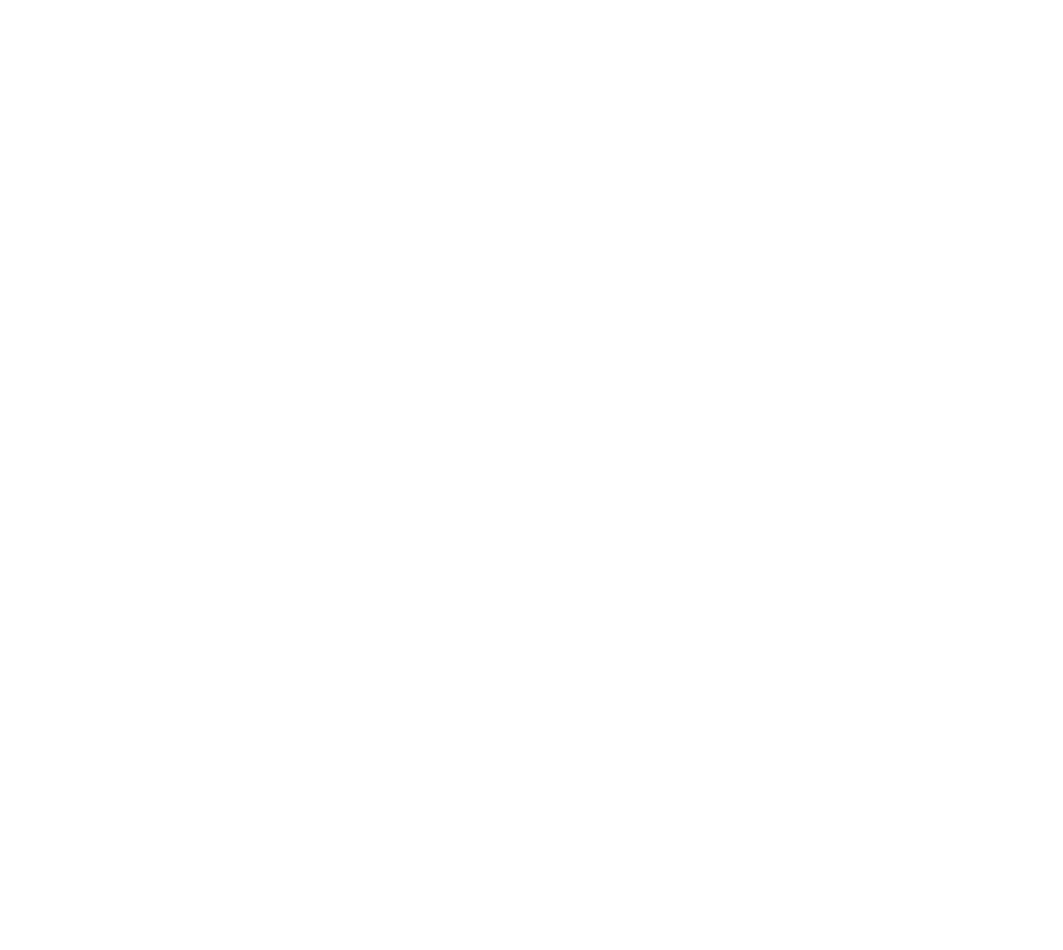
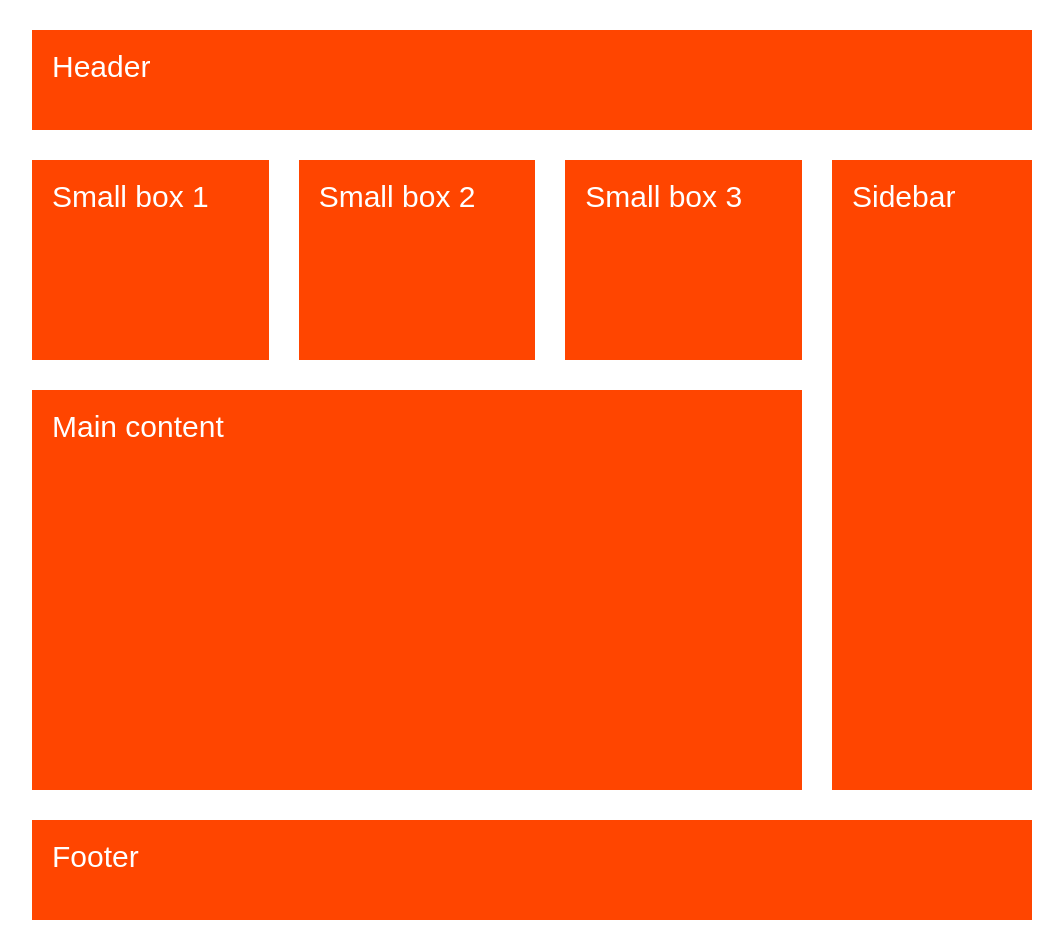
Before and after one commit to MateenCode/css-grid, a website: page index.html in a window 1280 px wide. Shown: the whole page, without its empty margins (108-1171 px from the left). Before the commit the page ends 800 px from the top, so only its background shows below. Drawn offline with nearby package versions, Linux system fonts and the light colour scheme; files that its build step writes are made by us from their sources.

Commit message:
minor changes

```diff
--- a/index.html
+++ b/index.html
@@ -22,10 +22,18 @@
       <div class="item item--6">6: Brown</div>
     </div> -->
 
+    <div class="container">
+      <div class="header">Header</div>
 
+      <div class="small-box-1">Small box 1</div>
+      <div class="small-box-2">Small box 2</div>
+      <div class="small-box-3">Small box 3</div>
 
+      <div class="main-content">Main content</div>
 
+      <div class="sidebar">Sidebar</div>
 
-
+      <div class="footer">Footer</div>
+    </div>
   </body>
 </html>
--- a/sass/main.scss
+++ b/sass/main.scss
@@ -1,7 +1,6 @@
 // .container {
 //   background-color: #eee;
 //   width: 1000px;
-
 //   margin: 30px auto;
 
 //   display: grid;
@@ -62,3 +61,38 @@
 //     grid-column: 2 / 3;
 //   }
 // }
+
+.container {
+  width: 1000px;
+  margin: 30px auto;
+
+  // CSS GRID
+  display: grid;
+  grid-template-rows: 100px 200px 400px 100px;
+  grid-template-columns: repeat(3, 1fr) 200px;
+  grid-gap: 30px;
+
+  & > * {
+    background-color: orangered;
+    padding: 20px;
+    color: white;
+    font-size: 30px;
+    font-family: sans-serif;
+  }
+
+  .header {
+    grid-column: 1 / -1;
+  }
+
+  .sidebar {
+    grid-column: 4 / 5;
+    grid-row: 2 / span 2;
+  }
+
+  .main-content {
+    grid-column: 1 / span 3;
+  }
+  .footer {
+    grid-column: 1 / -1;
+  }
+}
```
Also changed, not shown: css/style.css (added).
